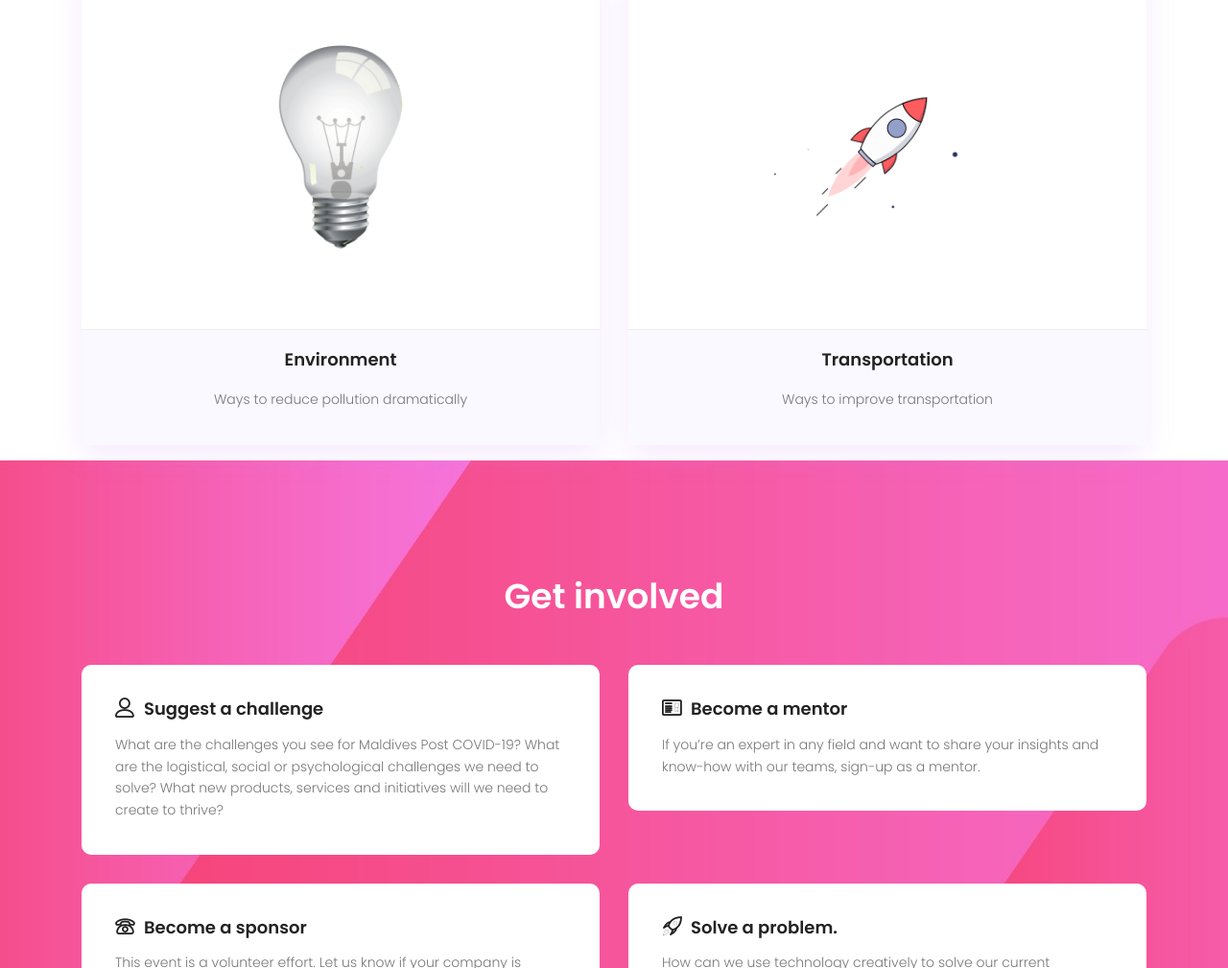
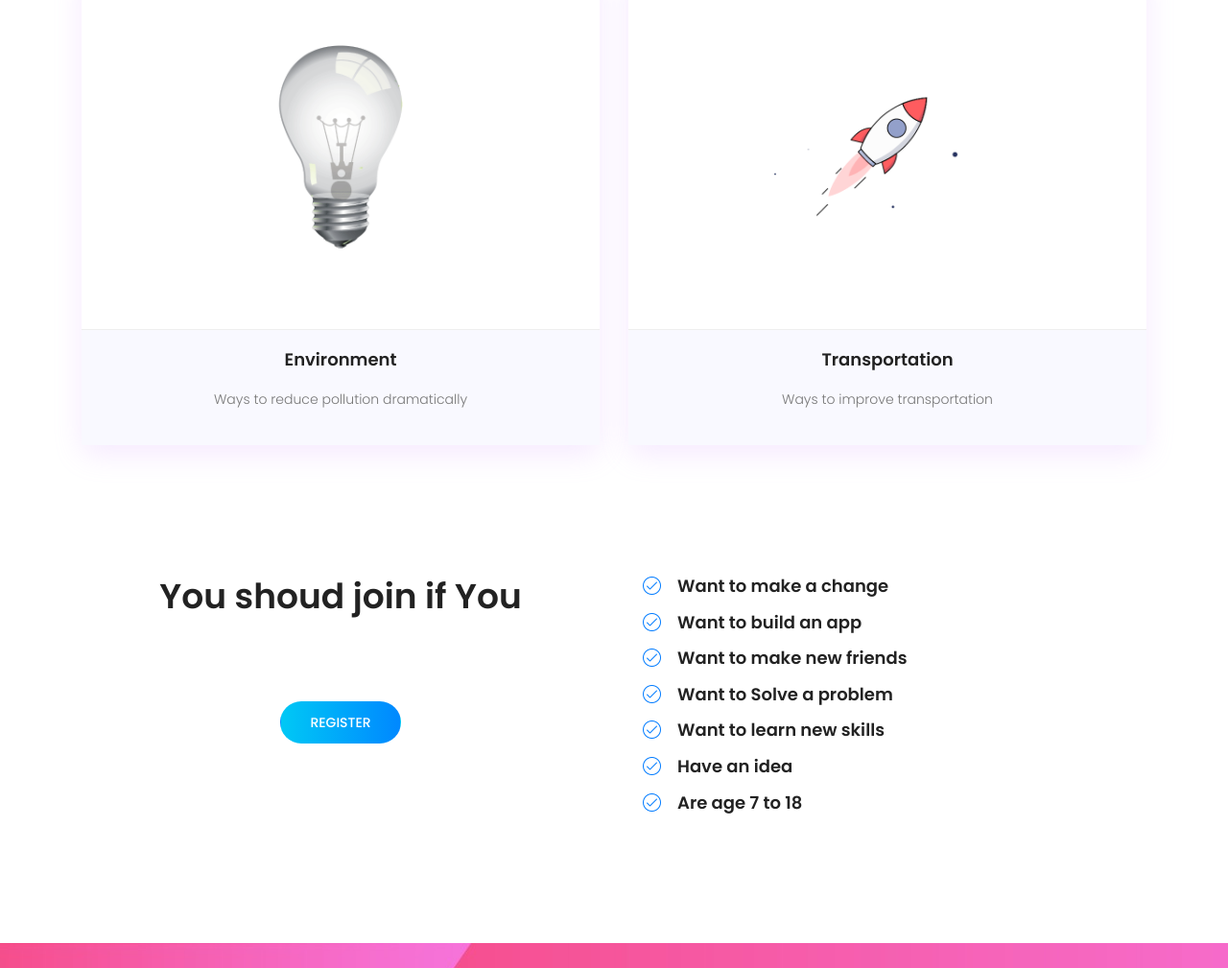
Before and after one commit to kidshackathon/mv, a plain HTML site: page index.html in a window 1280 px wide. Shown: the part 1791-2800 px from the top of the page at 96% size. Drawn offline with nearby package versions, Linux system fonts and the light colour scheme; some packages are replaced by stand-ins of ours.

Commit message:
third commit

```diff
--- a/index.html
+++ b/index.html
@@ -60,7 +60,7 @@
 						<div class="banner-content text-center">
 							<h1 class="h1">Kid's Hackathon</h1>
 							<h4 class="text-white text-uppercase">
-								For Students and Teens!
+								First Nationwide Hackathon
 							</h4>
 							<h5>Date: TBA</h5>
 						</div>
@@ -151,6 +151,99 @@
 			</section>
 			<!-- End products Area -->
 
+			<!-- Questions Area -->
+			<section class="section-gap">
+				<div class="container">
+					<div class="row ">
+						<div class="col-md-6">
+							<h1 class="pb-10 text-center">You shoud join if You</h1>
+							<br>
+							<br>
+							<br>
+							<div class="text-center">
+								<h1 class="pb-10 text-white"></h1>
+								<a class="primary-btn text-uppercase" href="#">Register</a>
+							</div>
+							<br>
+							<br>
+							<br>
+						</div>
+						<div class="col-md-6 text-center">
+							<div class="col-md-12">
+								<div class="single-feature">
+									<a href="#" class="title d-flex flex-row">
+										<span class="lnr lnr-checkmark-circle mr-3" style="  font-size: 20px;"></span>
+										<h4> Want to make a change</h4>
+									</a>
+									<p>
+									</p>
+								</div>
+							</div>
+							<div class="col-md-12">
+								<div class="single-feature">
+									<a href="#" class="title d-flex flex-row">
+										<span class="lnr lnr-checkmark-circle mr-3" style="  font-size: 20px;"></span>
+										<h4>Want to build an app</h4>
+									</a>
+									<p>
+									</p>
+								</div>
+							</div>
+							<div class="col-md-12">
+								<div class="single-feature">
+									<a href="#" class="title d-flex flex-row">
+										<span class="lnr lnr-checkmark-circle mr-3" style="  font-size: 20px;"></span>
+										<h4>Want to make new friends</h4>
+									</a>
+									<p>
+									</p>
+								</div>
+							</div>
+							<div class="col-md-12">
+								<div class="single-feature">
+									<a href="#" class="title d-flex flex-row">
+										<span class="lnr lnr-checkmark-circle mr-3" style="  font-size: 20px;"></span>
+										<h4>Want to Solve a problem</h4>
+									</a>
+									<p>
+									</p>
+								</div>
+							</div>
+							<div class="col-md-12">
+								<div class="single-feature">
+									<a href="#" class="title d-flex flex-row">
+										<span class="lnr lnr-checkmark-circle mr-3" style="  font-size: 20px;"></span>
+										<h4>Want to learn new skills</h4>
+									</a>
+									<p>
+									</p>
+								</div>
+							</div>
+							<div class="col-md-12">
+								<div class="single-feature">
+									<a href="#" class="title d-flex flex-row">
+										<span class="lnr lnr-checkmark-circle mr-3" style="  font-size: 20px;"></span>
+										<h4>Have an idea</h4>
+									</a>
+									<p>
+									</p>
+								</div>
+							</div>
+							<div class="col-md-12">
+								<div class="single-feature">
+									<a href="#" class="title d-flex flex-row">
+										<span class="lnr lnr-checkmark-circle mr-3" style="  font-size: 20px;"></span>
+										<h4>Are age 7 to 18 </h4>
+									</a>
+									<p>
+									</p>
+								</div>
+							</div>
+						</div>
+					</div>
+				</div>
+			</section>
+			<!-- End Questions Area -->
 
 			<!-- Start feature Area -->
 			<section class="feature-area section-gap">
@@ -223,7 +316,28 @@
 					<h1 class="h1 text-center pb-5">Partners</h1>
 					<div class="row align-items-center">
 						<div class="col single-brand">
-							<img class="img-fluid" src="img/l1.png" alt="">
+						</div>
+						<div class="col single-brand">
+							<img class="img-fluid" src="img/ibm.png" alt="">
+						</div>
+						<div class="col single-brand">
+							<img class="img-fluid" src="img/mds.jpg" alt="">
+						</div>
+						<div class="col single-brand">
+							<img class="img-fluid" src="img/moss.png" alt="">
+						</div>
+						<div class="col single-brand">
+						</div>
+					</div>
+				</div>
+			</div>
+			<!-- End brand Area -->
+			<!-- Start brand Area -->
+			<div class="brand-area pt-120 section-gap">
+				<div class="container">
+					<h1 class="h1 text-center pb-5">Organizers</h1>
+					<div class="row align-items-center">
+						<div class="col single-brand">
 						</div>
 						<div class="col single-brand">
 							<img class="img-fluid" src="img/l2.png" alt="">
@@ -235,31 +349,6 @@
 							<img class="img-fluid" src="img/l4.png" alt="">
 						</div>
 						<div class="col single-brand">
-							<img class="img-fluid" src="img/l5.png" alt="">
-						</div>
-					</div>
-				</div>
-			</div>
-			<!-- End brand Area -->
-			<!-- Start brand Area -->
-			<div class="brand-area pt-120 section-gap">
-				<div class="container">
-					<h1 class="h1 text-center pb-5">Initiative by</h1>
-					<div class="row align-items-center">
-						<div class="col single-brand">
-							<img class="img-fluid" src="img/l1.png" alt="">
-						</div>
-						<div class="col single-brand">
-							<img class="img-fluid" src="img/l2.png" alt="">
-						</div>
-						<div class="col single-brand">
-							<img class="img-fluid" src="img/l3.png" alt="">
-						</div>
-						<div class="col single-brand">
-							<img class="img-fluid" src="img/l4.png" alt="">
-						</div>
-						<div class="col single-brand">
-							<img class="img-fluid" src="img/l5.png" alt="">
 						</div>
 					</div>
 				</div>
```
Also changed, not shown: img/ibm.png (added), img/mds.jpg (added), img/moss.png (added).
